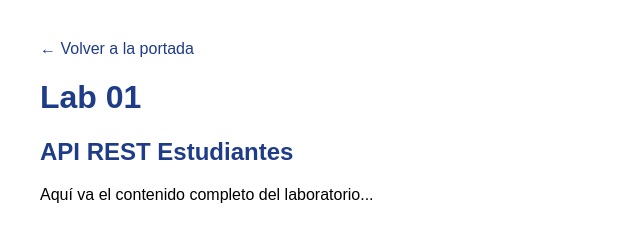
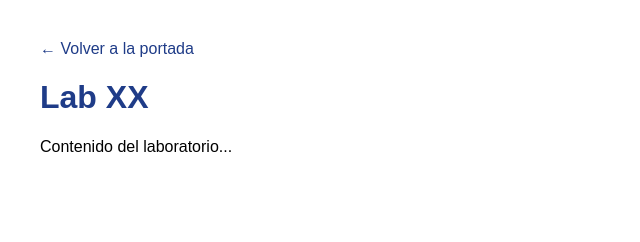
Before and after one commit to alejandroria94/labs3, a plain HTML site: page labs/lab-03/index.html in a window 1280 px wide. Shown: the whole page, without its empty margins (0-640 px from the left). Drawn offline with Linux system fonts and the light colour scheme.

Commit message:
Plantillas labs

```diff
--- a/labs/lab-03/index.html
+++ b/labs/lab-03/index.html
@@ -2,7 +2,7 @@
 <html lang="es">
 <head>
   <meta charset="utf-8" />
-  <title>Lab 01 - API REST Estudiantes</title>
+  <title>Lab XX</title>
   <meta name="viewport" content="width=device-width, initial-scale=1" />
 
   <style>
@@ -17,10 +17,9 @@
 
 <a href="../../index.html">← Volver a la portada</a>
 
-<h1>Lab 01</h1>
-<h2>API REST Estudiantes</h2>
+<h1>Lab XX</h1>
 
-<p>Aquí va el contenido completo del laboratorio...</p>
+<p>Contenido del laboratorio...</p>
 
 </body>
 </html>
```
Also changed, not shown: labs/lab-04/index.html (+3 -4 lines), labs/lab-06/index.html (+3 -4 lines), labs/lab-07/index.html (+3 -4 lines), labs/lab-08/index.html (+3 -4 lines), labs/lab-09/index.html (+3 -4 lines), labs/lab-10/index.html (+3 -4 lines).
